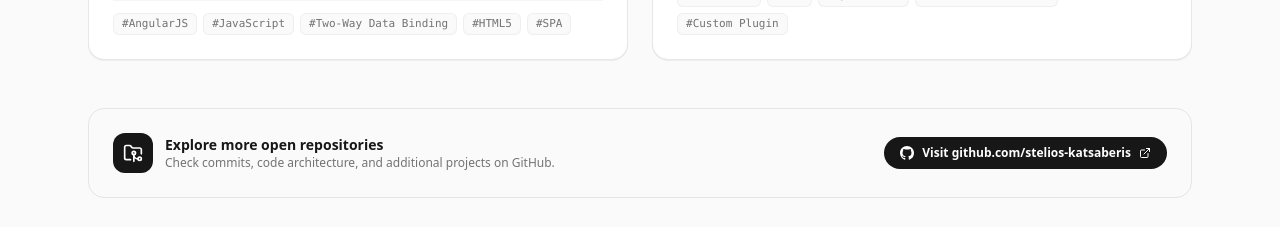
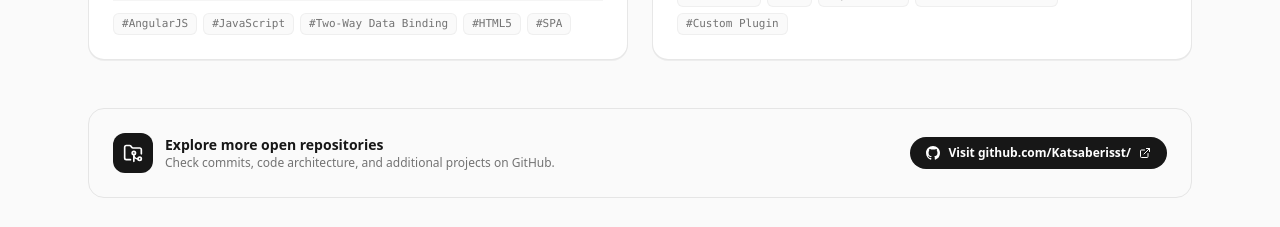
Before and after one commit to Katsaberisst/KatsaberisCV, a Next.js app: page / in a window 1280 px wide. Shown: the part 6760-6987 px from the top of the page. Built offline with nearby package versions, Linux system fonts and the light colour scheme.

Commit message:
GitHub link correction2

```diff
--- a/src/components/Projects.tsx
+++ b/src/components/Projects.tsx
@@ -147,7 +147,7 @@ export default function Projects() {
             className="inline-flex items-center gap-2 px-4 py-2 rounded-full text-xs font-semibold bg-neutral-900 text-white dark:bg-white dark:text-neutral-900 hover:opacity-90 transition-opacity whitespace-nowrap"
           >
             <GithubIcon className="w-3.5 h-3.5" />
-            Visit github.com/stelios-katsaberis
+            Visit github.com/Katsaberisst/
             <ExternalLink className="w-3 h-3" />
           </a>
         </div>
```
